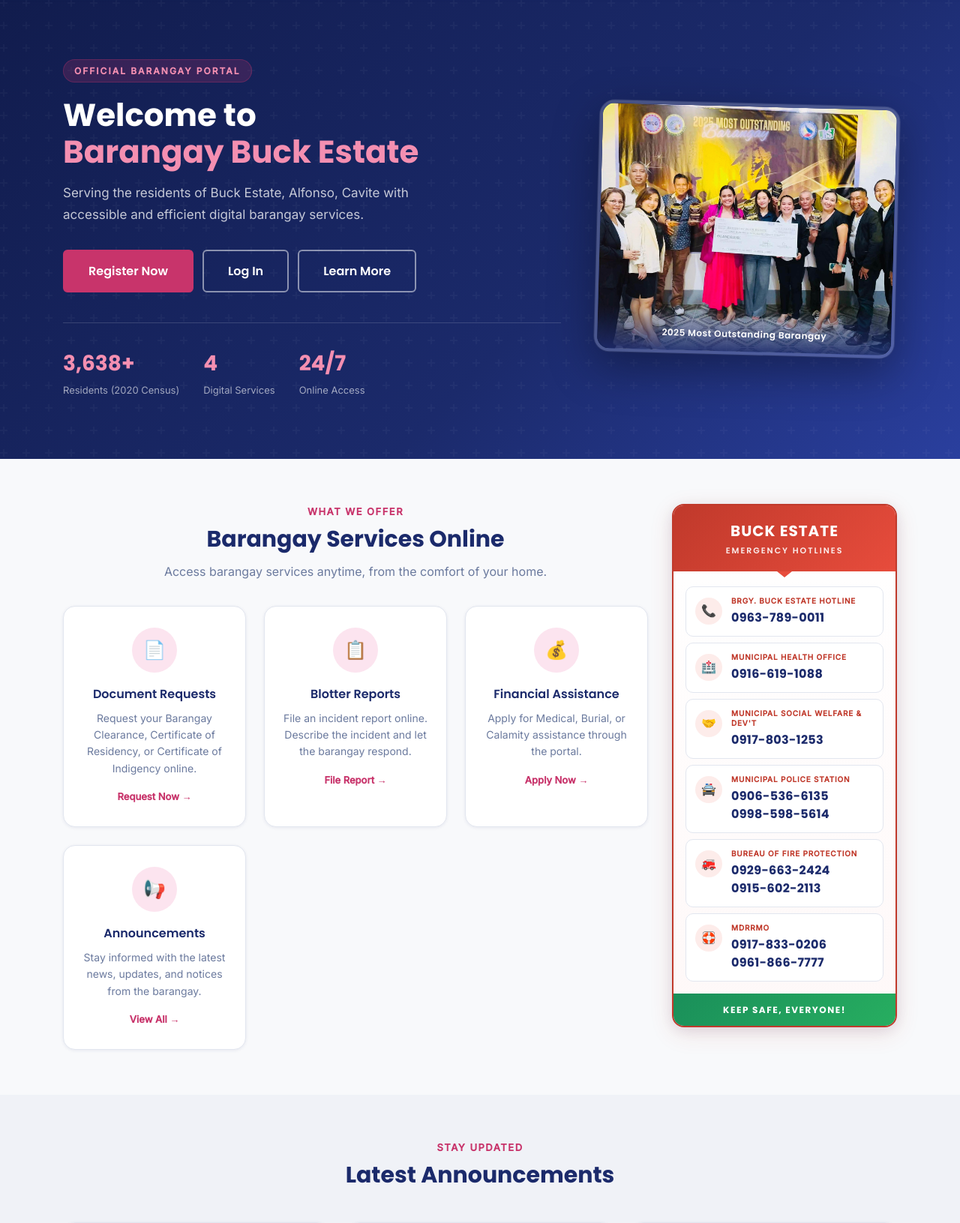
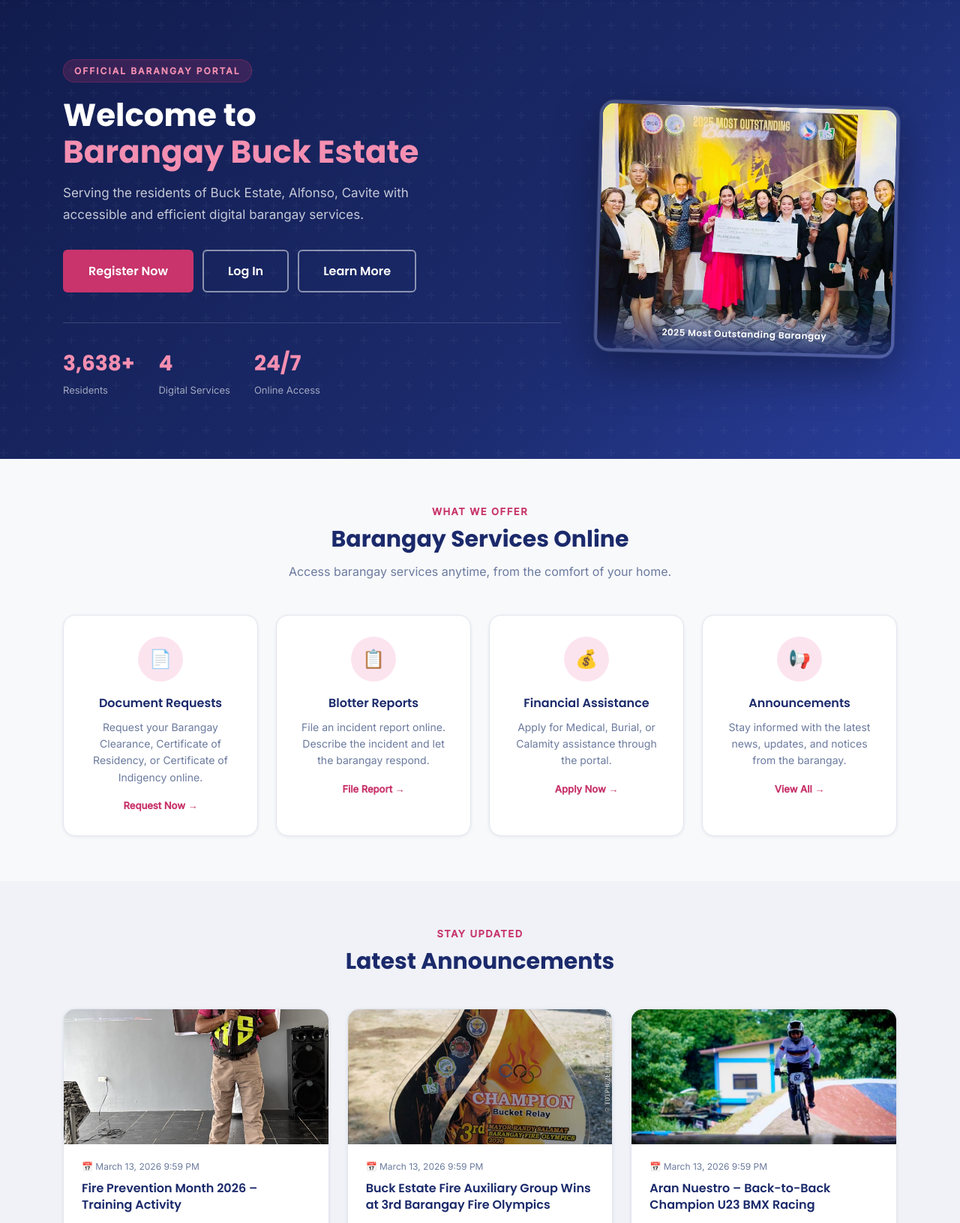
Before and after one commit to jm-oquialda/brgy-buck-estate-portal, a PHP site: page / in a window 1280 px wide. Shown: the part 103-1734 px from the top of the page at 75% size. Run offline with PHP 8.4, Linux system fonts and the light colour scheme; data comes from the database, SQL or seed files in the repository; data that the repository does not hold is empty.

Commit message:
Revert "Restore emergency hotlines sidebar on home page"
This reverts commit af99cea357fa94d7dcec7853e794019c8a646527.

```diff
--- a/index.php
+++ b/index.php
@@ -39,7 +39,7 @@ require_once __DIR__ . '/includes/header.php';
             <div class="hero__stats">
                 <div>
                     <span class="hero__stat-num">3,638+</span>
-                    <span class="hero__stat-label">Residents (2020 Census)</span>
+                    <span class="hero__stat-label">Residents</span>
                 </div>
                 <div>
                     <span class="hero__stat-num">4</span>
@@ -61,13 +61,10 @@ require_once __DIR__ . '/includes/header.php';
     </div>
 </section>
 
-<!-- SERVICES + EMERGENCY HOTLINES SIDEBAR -->
+<!-- SERVICES -->
 <section class="section">
     <div class="container">
-        <div class="home-with-sidebar">
-            <div>
-                <!-- SERVICES -->
-                <div class="section__header fade-in" style="margin-bottom:32px;">
+        <div class="section__header fade-in">
             <span class="section__eyebrow">What We Offer</span>
             <h2 class="section__title">Barangay Services Online</h2>
             <p class="section__subtitle">Access barangay services anytime, from the comfort of your home.</p>
@@ -97,72 +94,6 @@ require_once __DIR__ . '/includes/header.php';
                 <p class="service-card__desc">Stay informed with the latest news, updates, and notices from the barangay.</p>
                 <a href="/announcements.php" class="service-card__link">View All →</a>
             </div>
-                </div>
-            </div>
-
-            <!-- EMERGENCY HOTLINES SIDEBAR -->
-            <aside class="fade-in-right">
-                <div class="hotlines-banner">
-                    <div class="hotlines-banner__header">
-                        <div class="hotlines-banner__title">BUCK ESTATE</div>
-                        <div class="hotlines-banner__subtitle">Emergency Hotlines</div>
-                    </div>
-                    <div class="hotlines-banner__body">
-                        <div class="hotline-item">
-                            <div class="hotline-item__icon">📞</div>
-                            <div class="hotline-item__info">
-                                <span class="hotline-item__label">Brgy. Buck Estate Hotline</span>
-                                <span class="hotline-item__number"><a href="tel:09637890011">0963-789-0011</a></span>
-                            </div>
-                        </div>
-                        <div class="hotline-item">
-                            <div class="hotline-item__icon">🏥</div>
-                            <div class="hotline-item__info">
-                                <span class="hotline-item__label">Municipal Health Office</span>
-                                <span class="hotline-item__number"><a href="tel:09166191088">0916-619-1088</a></span>
-                            </div>
-                        </div>
-                        <div class="hotline-item">
-                            <div class="hotline-item__icon">🤝</div>
-                            <div class="hotline-item__info">
-                                <span class="hotline-item__label">Municipal Social Welfare &amp; Dev't</span>
-                                <span class="hotline-item__number"><a href="tel:09178031253">0917-803-1253</a></span>
-                            </div>
-                        </div>
-                        <div class="hotline-item">
-                            <div class="hotline-item__icon">🚔</div>
-                            <div class="hotline-item__info">
-                                <span class="hotline-item__label">Municipal Police Station</span>
-                                <span class="hotline-item__number">
-                                    <a href="tel:09065366135">0906-536-6135</a><br>
-                                    <a href="tel:09985985614">0998-598-5614</a>
-                                </span>
-                            </div>
-                        </div>
-                        <div class="hotline-item">
-                            <div class="hotline-item__icon">🚒</div>
-                            <div class="hotline-item__info">
-                                <span class="hotline-item__label">Bureau of Fire Protection</span>
-                                <span class="hotline-item__number">
-                                    <a href="tel:09296632424">0929-663-2424</a><br>
-                                    <a href="tel:09156022113">0915-602-2113</a>
-                                </span>
-                            </div>
-                        </div>
-                        <div class="hotline-item">
-                            <div class="hotline-item__icon">🛟</div>
-                            <div class="hotline-item__info">
-                                <span class="hotline-item__label">MDRRMO</span>
-                                <span class="hotline-item__number">
-                                    <a href="tel:09178330206">0917-833-0206</a><br>
-                                    <a href="tel:09618667777">0961-866-7777</a>
-                                </span>
-                            </div>
-                        </div>
-                    </div>
-                    <div class="hotlines-banner__footer">KEEP SAFE, EVERYONE!</div>
-                </div>
-            </aside>
         </div>
     </div>
 </section>
```
Lines whose indentation alone changed are shown as unchanged.
